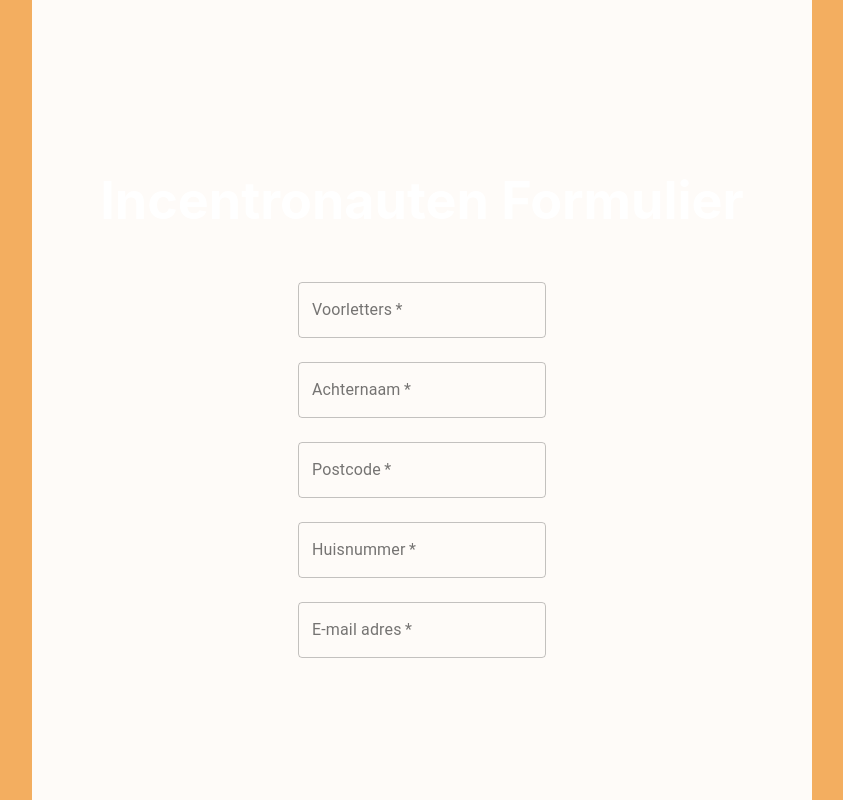
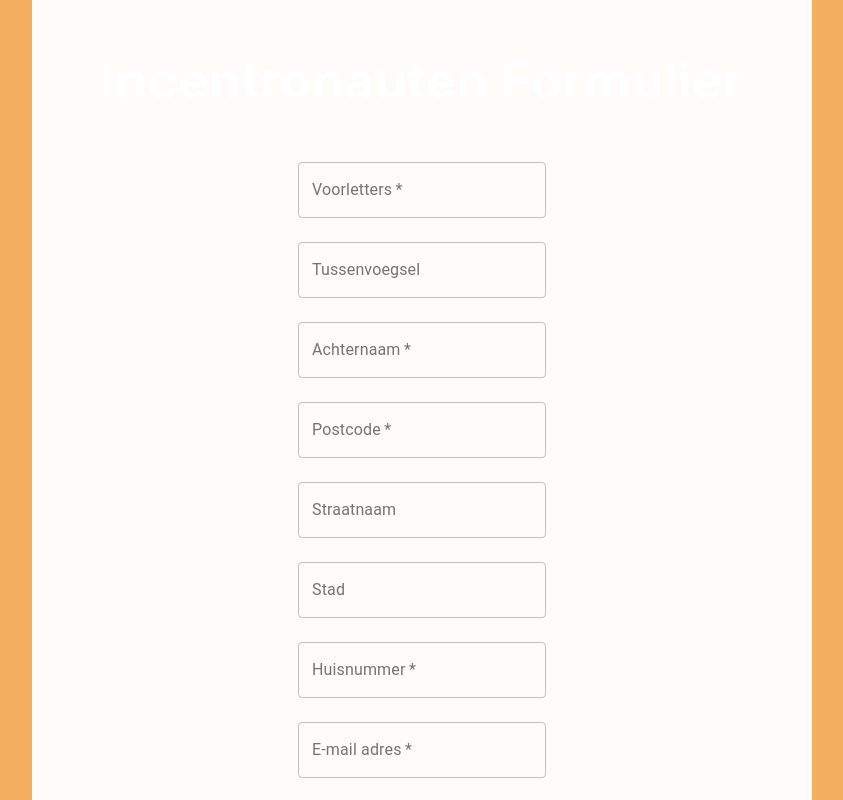
Before and after one commit to aida-ros/incentronauten-formulier, a React (Create React App) app: page / in a window 1280 px wide. Shown: the whole page, without its empty margins (218-1061 px from the left). Built offline with nearby package versions, Linux system fonts and the light colour scheme; the HTML template or start-up script is replaced by a standard one.

Commit message:
Complete form

```diff
--- a/src/components/Form.js
+++ b/src/components/Form.js
@@ -36,6 +36,15 @@ function Form() {
       />
 
       <TextField
+        id="outlined-name"
+        label="Tussenvoegsel"
+        className={classes.textField}
+        margin="normal"
+        variant="outlined"
+        type="text"
+      />
+
+      <TextField
         required
         id="outlined-required"
         label="Achternaam"
@@ -49,6 +58,24 @@ function Form() {
         required
         id="outlined-required"
         label="Postcode"
+        className={classes.textField}
+        margin="normal"
+        variant="outlined"
+        type="text"
+      />
+
+      <TextField
+        id="outlined-name"
+        label="Straatnaam"
+        className={classes.textField}
+        margin="normal"
+        variant="outlined"
+        type="text"
+      />
+
+      <TextField
+        id="outlined-name"
+        label="Stad"
         className={classes.textField}
         margin="normal"
         variant="outlined"
```
